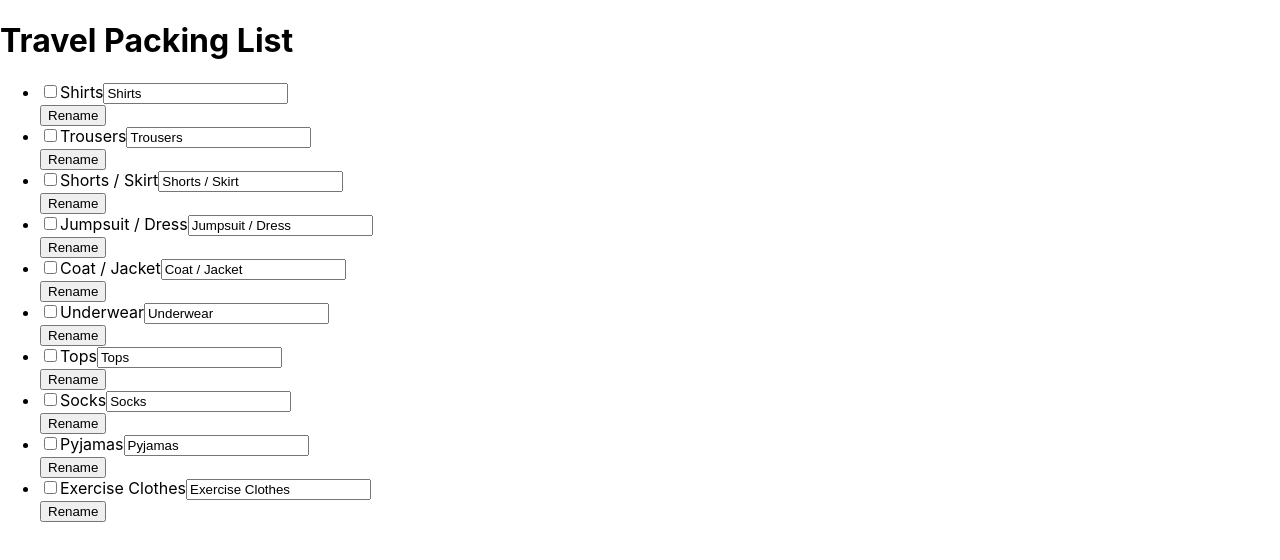
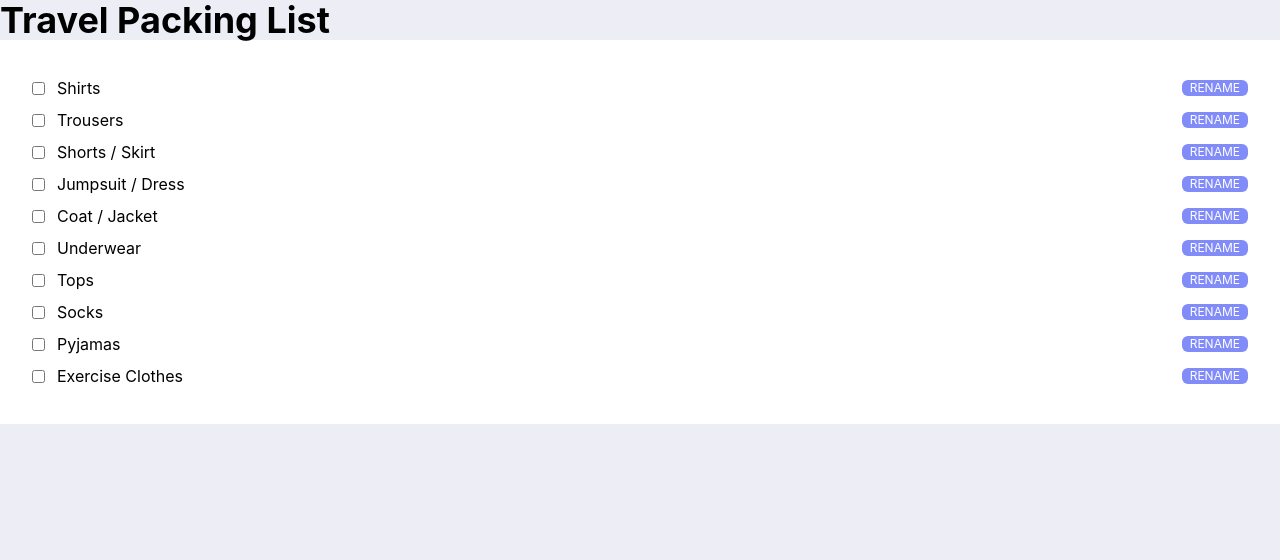
Before and after one commit to paulafffl/travel_packing_checklist, a React (Create React App) app: page / in a window 1280 px wide. Shown: the top 560 px of the page. Built offline with nearby package versions, Linux system fonts and the light colour scheme.

Commit message:
Style items

```diff
--- a/src/components/Item.tsx
+++ b/src/components/Item.tsx
@@ -11,7 +11,7 @@ const Item = ({ item }: ItemProps) => {
   const { update } = useContext(ItemsContext);
 
   return (
-    <li>
+    <li className="flex items-center gap-2">
       <input
         type="checkbox"
         checked={item.packed}
@@ -30,12 +30,13 @@ const Item = ({ item }: ItemProps) => {
         className={clsx({ hidden: !editing })}
         onChange={(event) => update(item.id, { name: event.target.value })}
       />
-      <div>
+      <div className="g'py-0 text-sm', ap-2 ml-auto flex">
         <button
-          aria-label={`Rename-${item.name}`}
+          className="px-2 py-0 text-xs"
+          aria-label={`Edit "${item.name}"`}
           onClick={() => setEditing(!editing)}
         >
-          {editing ? 'Update' : 'Rename'}
+          {editing ? 'Save' : 'Rename'}
         </button>
       </div>
     </li>
--- a/src/components/List.tsx
+++ b/src/components/List.tsx
@@ -6,11 +6,13 @@ type ItemsProps = {
 
 const List = ({ items }: ItemsProps) => {
   return (
-    <ul>
-      {items.map((item) => (
-        <Item key={item.id} item={item} />
-      ))}
-    </ul>
+    <section className="w-full bg-white p-8">
+      <ul>
+        {items.map((item) => (
+          <Item key={item.id} item={item} />
+        ))}
+      </ul>
+    </section>
   );
 };
 
--- a/src/index.css
+++ b/src/index.css
@@ -1,3 +1,7 @@
+@tailwind base;
+@tailwind components;
+@tailwind utilities;
+
 body {
   margin: 0;
   font-family: -apple-system, BlinkMacSystemFont, 'Segoe UI', 'Roboto', 'Oxygen',
@@ -5,9 +9,26 @@ body {
     sans-serif;
   -webkit-font-smoothing: antialiased;
   -moz-osx-font-smoothing: grayscale;
+  background-color: rgb(237, 238, 245);
 }
 
 code {
   font-family: source-code-pro, Menlo, Monaco, Consolas, 'Courier New',
     monospace;
 }
+
+h1 {
+  @apply text-4xl font-bold;
+}
+
+input {
+  @apply rounded-sm bg-primary-200 px-2 py-1 placeholder-primary-400 accent-primary-600 transition-all ease-in invalid:border-red-800 invalid:bg-red-200 out-of-range:border-red-800 out-of-range:bg-red-200 hover:bg-primary-200 hover:accent-primary-700 focus:bg-primary-50 disabled:border-slate-500 disabled:bg-slate-100 disabled:placeholder-slate-400;
+}
+
+label {
+  @apply p-1;
+}
+
+button {
+  @apply inline-flex items-center justify-center rounded-md bg-primary-400 px-4 py-2 uppercase text-white transition-colors ease-in hover:bg-primary-200 active:bg-primary-300;
+}
--- a/tailwind.config.js
+++ b/tailwind.config.js
@@ -6,7 +6,7 @@ module.exports = {
   content: ['./src/**/*.{js,jsx,ts,tsx}'],
   theme: {
     extend: {
-      colors: { ...colors, primary: colors.purple },
+      colors: { ...colors, primary: colors.indigo },
     },
   },
   plugins: [],
```
